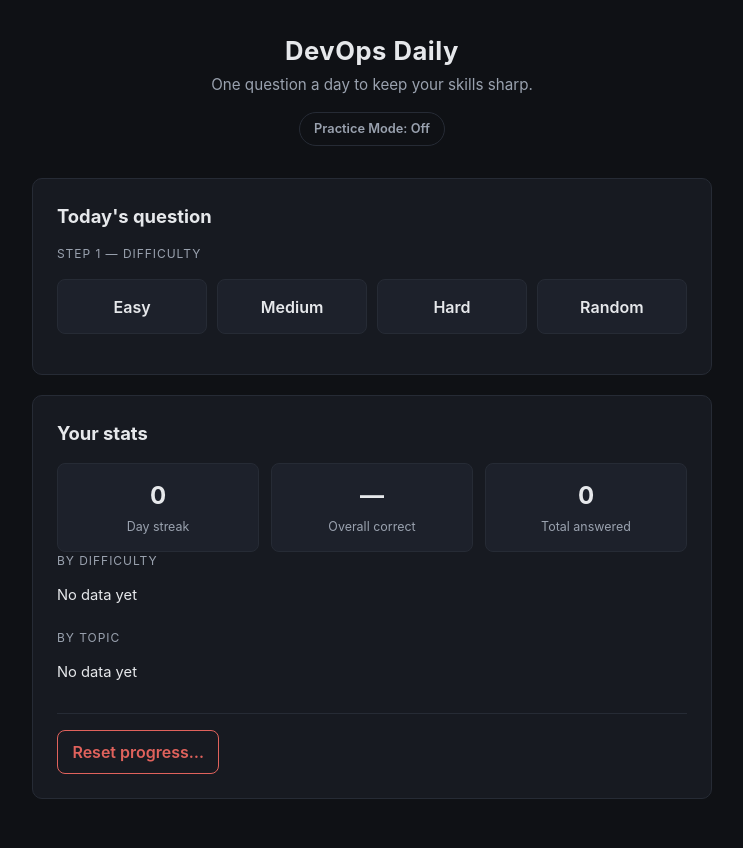
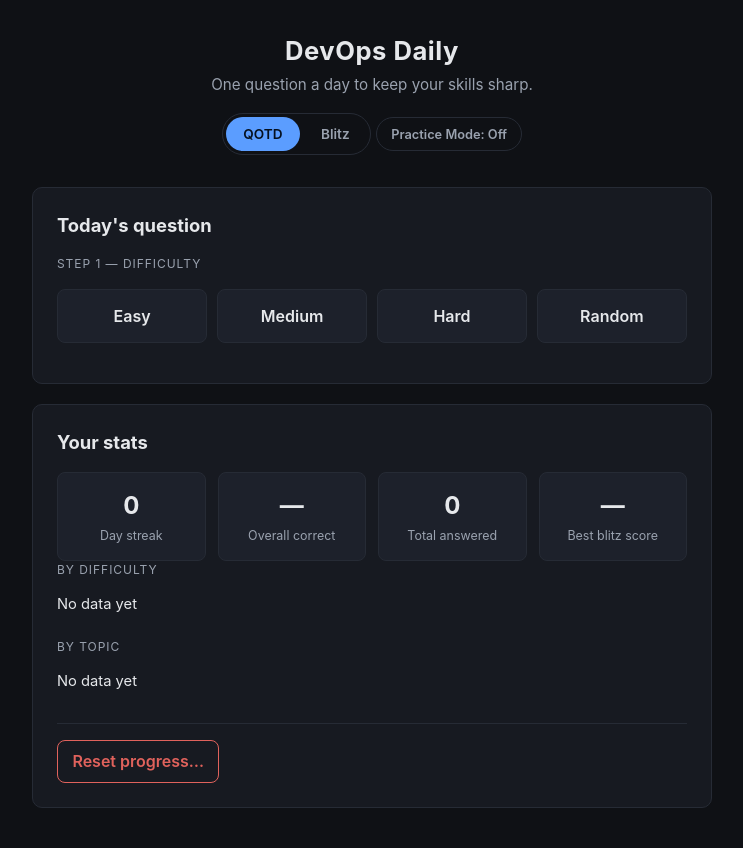
Before and after one commit to JGGHalfhide/devops-daily, a FastAPI app: page / in a window 1280 px wide. Shown: the top 848 px of the page, without its empty margins (268-1011 px from the left). Before the commit the page ends 799 px from the top, so only its background shows below. Run offline with FastAPI, Linux system fonts and the light colour scheme; data that the repository does not hold is empty.

Commit message:
added modes - blitz mode

```diff
--- a/main.py
+++ b/main.py
@@ -21,6 +21,7 @@
 TOPICS = ["Python", "Bash", "AWS", "Ansible", "Kubernetes", "Linux", "Networking", "Terraform"]
 DIFFICULTIES = ["easy", "medium", "hard"]
 QUESTION_TYPES = ["mcq", "fill-in-blank", "drag-and-drop", "dropdown-order", "coding"]
+QUESTION_TYPES_BLITZ = [t for t in QUESTION_TYPES if t != "coding"]
 WEAKEST_MIN_ATTEMPTS = 10
 
 
@@ -154,6 +155,32 @@
     return q["correct_answer"]
 
 
+def _resolve_topic(topic: str, attempts: list) -> Optional[str]:
+    if topic == "Random":
+        return None
+    if topic == "Weakest":
+        stats = _compute_stats(attempts)
+        if not stats["weakest_eligible"]:
+            raise HTTPException(
+                status_code=400,
+                detail="Weakest topic isn't available yet (need 10+ total attempts)",
+            )
+        return stats["weakest_topic"]
+    if topic in TOPICS:
+        return topic
+    raise HTTPException(status_code=400, detail="Invalid topic")
+
+
+def _grade_non_coding(q: dict, user_answer: str) -> bool:
+    if q["type"] in ("drag-and-drop", "dropdown-order"):
+        try:
+            user_order = json.loads(user_answer)
+        except json.JSONDecodeError:
+            user_order = None
+        return user_order == json.loads(q["correct_answer"])
+    return user_answer.strip().lower() == q["correct_answer"].strip().lower()
+
+
 # ── LLM grading (coding questions) ───────────────────────────────────────────
 
 def _grade_coding(prompt: str, reference_solution: str, user_answer: str):
@@ -243,7 +270,11 @@
 @app.get("/api/stats")
 def get_stats():
     with get_conn() as conn:
-        return _compute_stats(_all_attempts(conn))
+        stats = _compute_stats(_all_attempts(conn))
+        stats["best_blitz_score"] = conn.execute(
+            "SELECT MAX(score) AS best FROM blitz_runs"
+        ).fetchone()["best"]
+        return stats
 
 
 # ── GET /api/question ────────────────────────────────────────────────────────
@@ -263,21 +294,7 @@
         if _todays_attempt(attempts) and not practice:
             raise HTTPException(status_code=409, detail="Already answered today")
 
-        resolved_topic = None
-        if topic == "Random":
-            resolved_topic = None
-        elif topic == "Weakest":
-            stats = _compute_stats(attempts)
-            if not stats["weakest_eligible"]:
-                raise HTTPException(
-                    status_code=400,
-                    detail="Weakest topic isn't available yet (need 10+ total attempts)",
-                )
-            resolved_topic = stats["weakest_topic"]
-        elif topic in TOPICS:
-            resolved_topic = topic
-        else:
-            raise HTTPException(status_code=400, detail="Invalid topic")
+        resolved_topic = _resolve_topic(topic, attempts)
 
         pool_query = "SELECT id FROM questions WHERE 1=1"
         pool_params: list = []
@@ -348,16 +365,8 @@
                 raise HTTPException(status_code=502, detail=f"LLM grading failed: {e}")
             explanation = _explanation_for(q, correct, payload.user_answer)
 
-        elif q["type"] in ("drag-and-drop", "dropdown-order"):
-            try:
-                user_order = json.loads(payload.user_answer)
-            except json.JSONDecodeError:
-                user_order = None
-            correct = user_order == json.loads(q["correct_answer"])
-            explanation = _explanation_for(q, correct, payload.user_answer)
-
-        else:  # mcq / fill-in-blank
-            correct = payload.user_answer.strip().lower() == q["correct_answer"].strip().lower()
+        else:  # mcq / fill-in-blank / drag-and-drop / dropdown-order
+            correct = _grade_non_coding(q, payload.user_answer)
             explanation = _explanation_for(q, correct, payload.user_answer)
 
         now = datetime.now(timezone.utc).isoformat()
@@ -402,3 +411,107 @@
         conn.execute("DELETE FROM attempts")
         conn.execute("UPDATE questions SET last_seen_at = NULL")
     return {"reset": True}
+
+
+# ── Blitz mode ───────────────────────────────────────────────────────────────
+#
+# Blitz is a 60-second timed run through as many questions as you can answer.
+# It's intentionally isolated from QOTD: it never touches `attempts` (so it
+# can't affect the daily lock, streak, or topic/difficulty stats) and never
+# marks `questions.last_seen_at` (so it can't disturb the QOTD recycling
+# queue). Instead, the client tracks which question ids it has already seen
+# during the current run and passes them as `exclude` so a fast player
+# doesn't immediately get repeats; once a small pool is exhausted mid-run,
+# repeats are allowed rather than erroring out. Coding questions are excluded
+# since LLM grading latency would eat into the timer.
+
+@app.get("/api/blitz/question")
+def get_blitz_question(
+    difficulty: str = "random", topic: str = "Random", qtype: str = "Random", exclude: str = ""
+):
+    difficulty = difficulty.lower()
+    if difficulty not in DIFFICULTIES + ["random"]:
+        raise HTTPException(status_code=400, detail="Invalid difficulty")
+    if qtype != "Random" and qtype not in QUESTION_TYPES_BLITZ:
+        raise HTTPException(status_code=400, detail="Invalid question type")
+
+    exclude_ids = [int(x) for x in exclude.split(",") if x.strip().isdigit()]
+
+    with get_conn() as conn:
+        resolved_topic = _resolve_topic(topic, _all_attempts(conn))
+
+        pool_query = "SELECT id FROM questions WHERE type != 'coding'"
+        pool_params: list = []
+        if difficulty != "random":
+            pool_query += " AND difficulty = ?"
+            pool_params.append(difficulty)
+        if resolved_topic:
+            pool_query += " AND topic = ?"
+            pool_params.append(resolved_topic)
+        if qtype != "Random":
+            pool_query += " AND type = ?"
+            pool_params.append(qtype)
+
+        def pick(ids_to_exclude):
+            query = f"SELECT * FROM questions WHERE id IN ({pool_query})"
+            params = list(pool_params)
+            if ids_to_exclude:
+                query += f" AND id NOT IN ({','.join('?' * len(ids_to_exclude))})"
+                params += ids_to_exclude
+            query += " ORDER BY RANDOM() LIMIT 1"
+            return conn.execute(query, params).fetchone()
+
+        row = pick(exclude_ids) or pick([])
+        if not row:
+            raise HTTPException(
+                status_code=404,
+                detail="No questions available for that combination — try different filters",
+            )
+
+        return _serialize_question(dict(row))
+
+
+class BlitzCheckPayload(BaseModel):
+    question_id: int
+    user_answer: str
+
+
+@app.post("/api/blitz/check")
+def post_blitz_check(payload: BlitzCheckPayload):
+    with get_conn() as conn:
+        row = conn.execute(
+            "SELECT * FROM questions WHERE id = ?", (payload.question_id,)
+        ).fetchone()
+        if not row:
+            raise HTTPException(status_code=404, detail="Question not found")
+        q = dict(row)
+        if q["type"] == "coding":
+            raise HTTPException(status_code=400, detail="Coding questions aren't available in Blitz mode")
+
+        correct = _grade_non_coding(q, payload.user_answer)
+        return {
+            "correct": correct,
+            "correct_answer": _display_correct_answer(q),
+            "explanation": _explanation_for(q, correct, payload.user_answer),
+        }
+
+
+class BlitzFinishPayload(BaseModel):
+    difficulty: str
+    topic: str
+    qtype: str
+    score: int
+    total: int
+
+
+@app.post("/api/blitz/finish")
+def post_blitz_finish(payload: BlitzFinishPayload):
+    now = datetime.now(timezone.utc).isoformat()
+    with get_conn() as conn:
+        conn.execute(
+            """INSERT INTO blitz_runs (timestamp, difficulty, topic, type, score, total)
+               VALUES (?, ?, ?, ?, ?, ?)""",
+            (now, payload.difficulty, payload.topic, payload.qtype, payload.score, payload.total),
+        )
+        best = conn.execute("SELECT MAX(score) AS best FROM blitz_runs").fetchone()["best"]
+    return {"best_score": best, "is_new_best": payload.score == best}
--- a/static/app.js
+++ b/static/app.js
@@ -6,6 +6,7 @@
   topic: null,
   qtype: null,
   practice: localStorage.getItem('practiceMode') === '1',
+  mode: localStorage.getItem('mode') === 'blitz' ? 'blitz' : 'qotd',
 };
 
 const QUESTION_TYPES = [
@@ -15,6 +16,9 @@
   { value: 'dropdown-order', label: 'Dropdown order' },
   { value: 'coding', label: 'Coding' },
 ];
+
+const BLITZ_QUESTION_TYPES = QUESTION_TYPES.filter(t => t.value !== 'coding');
+const BLITZ_DURATION_SECONDS = 60;
 
 async function api(path, opts) {
   const res = await fetch(path, opts);
@@ -47,6 +51,11 @@
 // ── init ─────────────────────────────────────────────────────────────────────
 
 async function init() {
+  if (state.mode === 'blitz') {
+    const stats = await api('/api/stats');
+    renderBlitzSelector(stats);
+    return;
+  }
   const [stateData, stats] = await Promise.all([
     api('/api/state' + (state.practice ? '?practice=1' : '')),
     api('/api/stats'),
@@ -82,6 +91,26 @@
 });
 
 updatePracticeToggleUI();
+
+// ── mode tabs ────────────────────────────────────────────────────────────────
+
+const modeTabs = document.getElementById('mode-tabs');
+
+function updateModeTabsUI() {
+  [...modeTabs.children].forEach(btn => btn.classList.toggle('active', btn.dataset.mode === state.mode));
+  practiceToggle.style.display = state.mode === 'blitz' ? 'none' : '';
+}
+
+modeTabs.addEventListener('click', (e) => {
+  const btn = e.target.closest('.mode-tab');
+  if (!btn || btn.dataset.mode === state.mode) return;
+  state.mode = btn.dataset.mode;
+  localStorage.setItem('mode', state.mode);
+  updateModeTabsUI();
+  boot();
+});
+
+updateModeTabsUI();
 
 // ── locked view ──────────────────────────────────────────────────────────────
 
@@ -155,6 +184,7 @@
     statTile(stats.streak, 'Day streak'),
     statTile(stats.overall_pct != null ? stats.overall_pct + '%' : '—', 'Overall correct'),
     statTile(stats.total_attempts, 'Total answered'),
+    statTile(stats.best_blitz_score != null ? stats.best_blitz_score : '—', 'Best blitz score'),
   ]));
 
   panel.appendChild(el('div', { class: 'step-label' }, 'By difficulty'));
@@ -334,16 +364,7 @@
 
 // ── question view ────────────────────────────────────────────────────────────
 
-function renderQuestion(q) {
-  clear();
-  const panel = el('div', { class: 'panel' });
-  panel.appendChild(el('div', { class: 'question-meta' }, [
-    el('span', { class: 'badge' }, q.topic),
-    el('span', { class: 'badge' }, q.difficulty),
-    el('span', { class: 'badge' }, q.type),
-  ]));
-  panel.appendChild(el('div', { class: 'prompt-text' }, q.prompt));
-
+function buildAnswerInput(q, panel) {
   let getAnswer = () => null;
 
   if (q.type === 'mcq') {
@@ -424,6 +445,21 @@
     getAnswer = () => textarea.value.trim();
   }
 
+  return getAnswer;
+}
+
+function renderQuestion(q) {
+  clear();
+  const panel = el('div', { class: 'panel' });
+  panel.appendChild(el('div', { class: 'question-meta' }, [
+    el('span', { class: 'badge' }, q.topic),
+    el('span', { class: 'badge' }, q.difficulty),
+    el('span', { class: 'badge' }, q.type),
+  ]));
+  panel.appendChild(el('div', { class: 'prompt-text' }, q.prompt));
+
+  const getAnswer = buildAnswerInput(q, panel);
+
   const submitBtn = el('button', { class: 'btn' }, 'Submit');
   const errBox = el('div', { class: 'error-text' });
 
@@ -489,4 +525,253 @@
   api('/api/stats').then(stats => app.appendChild(renderStatsPanel(stats))).catch(() => {});
 }
 
+// ── blitz mode ───────────────────────────────────────────────────────────────
+
+function formatBlitzTime(seconds) {
+  return `0:${String(seconds).padStart(2, '0')}`;
+}
+
+function renderBlitzSelector(stats) {
+  clear();
+  const panel = el('div', { class: 'panel' });
+  panel.appendChild(el('h2', {}, 'Blitz — 60 seconds, answer as many as you can'));
+  panel.appendChild(el('div', { class: 'step-label' }, 'Step 1 — Difficulty'));
+
+  const step2 = el('div', { id: 'blitz-step2' });
+  const step3 = el('div', { id: 'blitz-step3' });
+  const selection = { difficulty: null, topic: null };
+
+  const diffGrid = el('div', { class: 'choice-grid' });
+  ['Easy', 'Medium', 'Hard', 'Random'].forEach(label => {
+    const value = label.toLowerCase();
+    const btn = el('button', { class: 'choice-btn' }, label);
+    btn.addEventListener('click', () => {
+      [...diffGrid.children].forEach(c => c.classList.remove('selected'));
+      btn.classList.add('selected');
+      selection.difficulty = value;
+      renderBlitzTopicStep(step2, step3, stats, selection);
+    });
+    diffGrid.appendChild(btn);
+  });
+  panel.appendChild(diffGrid);
+  panel.appendChild(step2);
+  panel.appendChild(step3);
+
+  app.appendChild(panel);
+  app.appendChild(renderStatsPanel(stats));
+}
+
+function renderBlitzTopicStep(step2, step3, stats, selection) {
+  step2.innerHTML = '';
+  const label = el('div', { class: 'step-label' }, 'Step 2 — Topic');
+  label.style.marginTop = '1.25rem';
+  step2.appendChild(label);
+
+  const select = el('select', { class: 'topic-select' });
+  select.appendChild(el('option', { value: 'Random' }, 'Random (any topic)'));
+  TOPICS.forEach(t => select.appendChild(el('option', { value: t }, t)));
+  if (stats && stats.weakest_eligible) {
+    select.appendChild(el('option', { value: 'Weakest' }, 'Weakest topic'));
+  }
+  select.addEventListener('change', () => {
+    selection.topic = select.value;
+    renderBlitzTypeStep(step3, selection);
+  });
+  step2.appendChild(select);
+
+  selection.topic = select.value;
+  renderBlitzTypeStep(step3, selection);
+}
+
+function renderBlitzTypeStep(step3, selection) {
+  step3.innerHTML = '';
+  const label = el('div', { class: 'step-label' }, 'Step 3 — Question type');
+  label.style.marginTop = '1.25rem';
+  step3.appendChild(label);
+
+  const select = el('select', { class: 'topic-select' });
+  select.appendChild(el('option', { value: 'Random' }, 'Random (any type)'));
+  BLITZ_QUESTION_TYPES.forEach(t => select.appendChild(el('option', { value: t.value }, t.label)));
+  step3.appendChild(select);
+
+  const errBox = el('div', { class: 'error-text' });
+  const startBtn = el('button', { class: 'btn' }, 'Start Blitz');
+  startBtn.style.marginTop = '1rem';
+  startBtn.addEventListener('click', () => startBlitzRun(selection.difficulty, selection.topic, select.value));
+  step3.appendChild(startBtn);
+  step3.appendChild(errBox);
+}
+
+function startBlitzRun(difficulty, topic, qtype) {
+  const run = {
+    difficulty, topic, qtype,
+    secondsLeft: BLITZ_DURATION_SECONDS,
+    score: 0,
+    total: 0,
+    seenIds: [],
+    active: true,
+    pending: false,
+    timeUp: false,
+    finished: false,
+  };
+  renderBlitzShell(run);
+}
+
+function renderBlitzShell(run) {
+  clear();
+  const panel = el('div', { class: 'panel blitz-panel' });
+
+  const header = el('div', { class: 'blitz-header' });
+  const timerEl = el('div', { class: 'blitz-timer' }, formatBlitzTime(run.secondsLeft));
+  const scoreEl = el('div', { class: 'blitz-score' }, `Score: ${run.score}`);
+  header.appendChild(timerEl);
+  header.appendChild(scoreEl);
+  panel.appendChild(header);
+
+  const slot = el('div', { id: 'blitz-question-slot' }, [el('div', { class: 'loading' }, 'Loading…')]);
+  panel.appendChild(slot);
+
+  app.appendChild(panel);
+
+  run.timerEl = timerEl;
+  run.scoreEl = scoreEl;
+  run.timerHandle = setInterval(() => {
+    run.secondsLeft = Math.max(0, run.secondsLeft - 1);
+    timerEl.textContent = formatBlitzTime(run.secondsLeft);
+    if (run.secondsLeft <= 0) {
+      clearInterval(run.timerHandle);
+      run.active = false;
+      run.timeUp = true;
+      if (!run.pending) finalizeBlitz(run);
+    }
+  }, 1000);
+
+  loadNextBlitzQuestion(run);
+}
+
+async function loadNextBlitzQuestion(run) {
+  const slot = document.getElementById('blitz-question-slot');
+  if (!slot) return;
+  slot.innerHTML = '';
+  slot.appendChild(el('div', { class: 'loading' }, 'Loading…'));
+  try {
+    const q = await api(
+      `/api/blitz/question?difficulty=${encodeURIComponent(run.difficulty)}` +
+      `&topic=${encodeURIComponent(run.topic)}&qtype=${encodeURIComponent(run.qtype)}` +
+      `&exclude=${run.seenIds.slice(-30).join(',')}`
+    );
+    if (!run.active || run.finished) return;
+    renderBlitzQuestionInto(slot, run, q);
+  } catch (e) {
+    if (!run.active || run.finished) return;
+    slot.innerHTML = '';
+    slot.appendChild(el('div', { class: 'error-text' }, 'Failed to load question: ' + e.message));
+  }
+}
+
+function renderBlitzQuestionInto(slot, run, q) {
+  slot.innerHTML = '';
+  slot.appendChild(el('div', { class: 'question-meta' }, [
+    el('span', { class: 'badge' }, q.topic),
+    el('span', { class: 'badge' }, q.difficulty),
+    el('span', { class: 'badge' }, q.type),
+  ]));
+  slot.appendChild(el('div', { class: 'prompt-text' }, q.prompt));
+
+  const getAnswer = buildAnswerInput(q, slot);
+
+  const submitBtn = el('button', { class: 'btn' }, 'Submit');
+  const errBox = el('div', { class: 'error-text' });
+
+  submitBtn.addEventListener('click', async () => {
+    const answer = getAnswer();
+    if (!answer) {
+      errBox.textContent = 'Please provide an answer.';
+      return;
+    }
+    if (run.pending || run.finished) return;
+    errBox.textContent = '';
+    submitBtn.disabled = true;
+    run.pending = true;
+    run.seenIds.push(q.id);
+
+    try {
+      const result = await api('/api/blitz/check', {
+        method: 'POST',
+        headers: { 'Content-Type': 'application/json' },
+        body: JSON.stringify({ question_id: q.id, user_answer: answer }),
+      });
+      run.total += 1;
+      if (result.correct) run.score += 1;
+      run.pending = false;
+      run.scoreEl.textContent = `Score: ${run.score}`;
+
+      if (run.timeUp || !run.active) {
+        finalizeBlitz(run);
+        return;
+      }
+      loadNextBlitzQuestion(run);
+    } catch (e) {
+      run.pending = false;
+      errBox.textContent = e.message;
+      submitBtn.disabled = false;
+      if (run.timeUp) finalizeBlitz(run);
+    }
+  });
+
+  slot.appendChild(submitBtn);
+  slot.appendChild(errBox);
+}
+
+async function finalizeBlitz(run) {
+  if (run.finished) return;
+  run.finished = true;
+
+  let bestInfo = { best_score: null, is_new_best: false };
+  try {
+    bestInfo = await api('/api/blitz/finish', {
+      method: 'POST',
+      headers: { 'Content-Type': 'application/json' },
+      body: JSON.stringify({
+        difficulty: run.difficulty, topic: run.topic, qtype: run.qtype,
+        score: run.score, total: run.total,
+      }),
+    });
+  } catch (e) { /* still show local result even if persisting the run failed */ }
+
+  renderBlitzResult(run, bestInfo);
+}
+
+function renderBlitzResult(run, bestInfo) {
+  clear();
+  const panel = el('div', { class: 'panel' });
+  panel.appendChild(el('h2', {}, "Time's up!"));
+
+  if (bestInfo.is_new_best && run.score > 0) {
+    panel.appendChild(el('div', { class: 'result-banner correct' }, 'New best blitz score!'));
+  }
+
+  panel.appendChild(el('div', { class: 'question-meta' }, [
+    el('span', { class: 'badge' }, run.difficulty),
+    el('span', { class: 'badge' }, run.topic),
+    el('span', { class: 'badge' }, run.qtype),
+  ]));
+
+  panel.appendChild(el('div', { class: 'stats-grid' }, [
+    statTile(run.score, 'Correct'),
+    statTile(run.total, 'Answered'),
+    statTile(bestInfo.best_score != null ? bestInfo.best_score : run.score, 'Best blitz score'),
+  ]));
+
+  const againBtn = el('button', { class: 'btn' }, 'Play again');
+  againBtn.style.marginTop = '1.25rem';
+  againBtn.addEventListener('click', () => {
+    api('/api/stats').then(renderBlitzSelector).catch(() => renderBlitzSelector({ by_difficulty: {}, by_topic: {} }));
+  });
+  panel.appendChild(againBtn);
+
+  app.appendChild(panel);
+  api('/api/stats').then(stats => app.appendChild(renderStatsPanel(stats))).catch(() => {});
+}
+
 boot();
--- a/static/style.css
+++ b/static/style.css
@@ -43,6 +43,32 @@
   color: var(--text-dim);
   margin: 0;
   font-size: 0.95rem;
+}
+
+.mode-tabs {
+  display: inline-flex;
+  margin-top: 1rem;
+  border: 1px solid var(--panel-border);
+  border-radius: 999px;
+  padding: 0.2rem;
+  gap: 0.2rem;
+}
+
+.mode-tab {
+  background: transparent;
+  color: var(--text-dim);
+  border: none;
+  border-radius: 999px;
+  padding: 0.4rem 1.1rem;
+  font-size: 0.85rem;
+  font-weight: 600;
+}
+
+.mode-tab:hover { color: var(--text); }
+
+.mode-tab.active {
+  color: #05101f;
+  background: var(--accent);
 }
 
 .practice-toggle {
@@ -352,6 +378,30 @@
   font-size: 0.9rem;
 }
 
+/* blitz mode */
+
+.blitz-header {
+  display: flex;
+  justify-content: space-between;
+  align-items: center;
+  margin-bottom: 1.25rem;
+  padding-bottom: 1rem;
+  border-bottom: 1px solid var(--panel-border);
+}
+
+.blitz-timer {
+  font-size: 1.8rem;
+  font-weight: 700;
+  color: var(--accent);
+  font-variant-numeric: tabular-nums;
+}
+
+.blitz-score {
+  font-size: 1.1rem;
+  font-weight: 600;
+  color: var(--text);
+}
+
 /* countdown / stats */
 
 .countdown {
--- a/templates/index.html
+++ b/templates/index.html
@@ -11,6 +11,10 @@
     <header class="page-header">
       <h1>DevOps&nbsp;Daily</h1>
       <p class="tagline">One question a day to keep your skills sharp.</p>
+      <div class="mode-tabs" id="mode-tabs">
+        <button class="mode-tab" data-mode="qotd">QOTD</button>
+        <button class="mode-tab" data-mode="blitz">Blitz</button>
+      </div>
       <button id="practice-toggle" class="practice-toggle">Practice Mode: Off</button>
     </header>
 
```
Also changed, not shown: db.py (+10 -0 lines), README.md.
